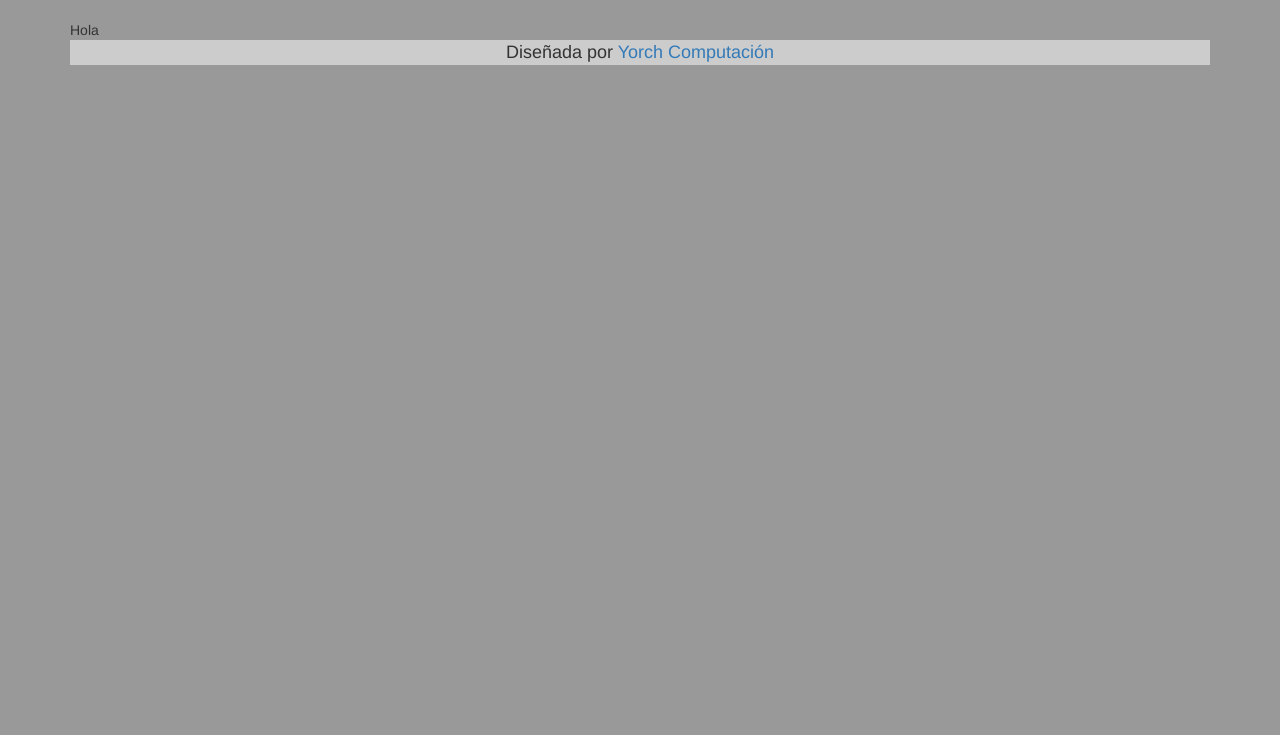
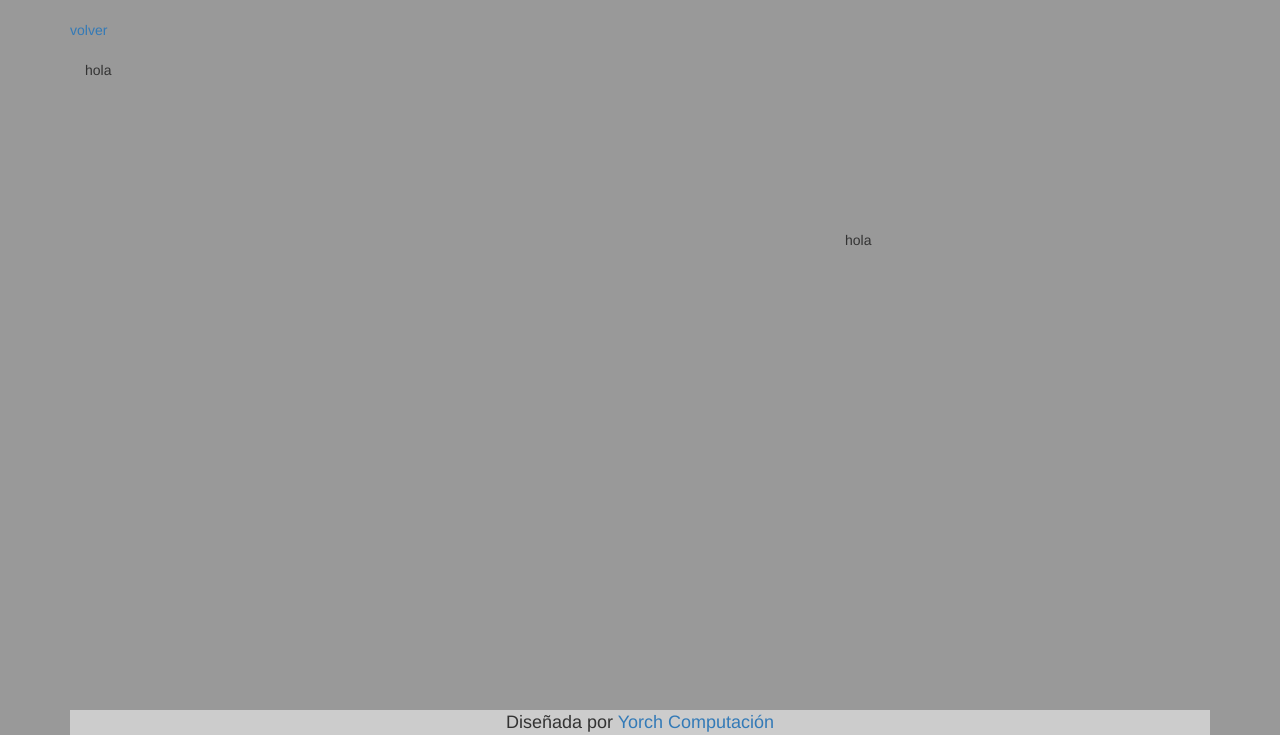
Before and after one commit to YorchCb/htdocs, a CodeIgniter app: page /database/index.php/gtav/galeria in a window 1280 px wide. Shown: the part 207-942 px from the top of the page. Before the commit the page ends 272 px from the top, so only its background shows below. Run offline with CodeIgniter, Linux system fonts and the light colour scheme; some libraries are stand-ins or nearby versions.

Commit message:
Agregados

```diff
--- a/application/views/gtav/galeria.php
+++ b/application/views/gtav/galeria.php
@@ -1 +1,10 @@
-Hola
+<a href="/gtav">volver</a>
+<div id="albumes" class="col-xs-12">
+	hola
+</div>
+<div id="visualizacion" class="col-xs-8">
+	<img src="<?php echo base_url(); ?>images/galeria.png">
+</div>
+<div id="imagenes" class="col-xs-4">
+	hola
+</div>
```
